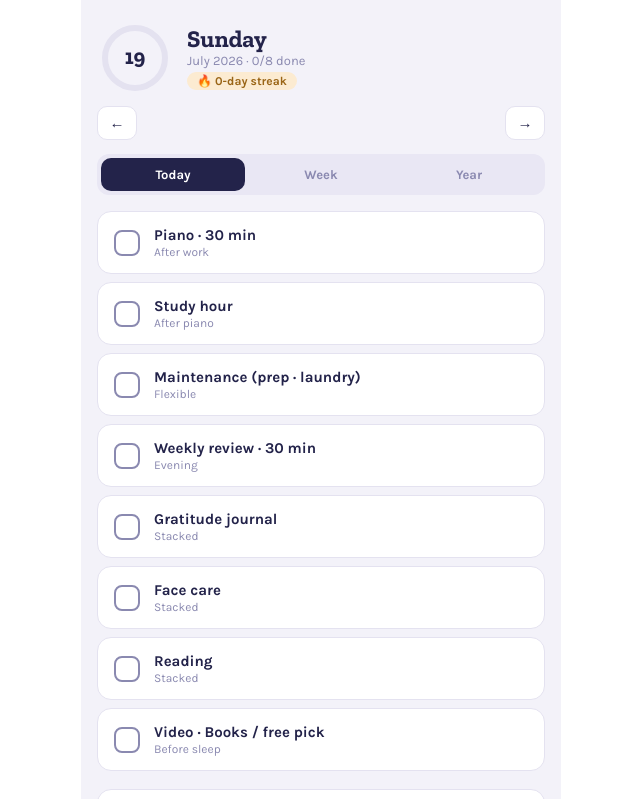
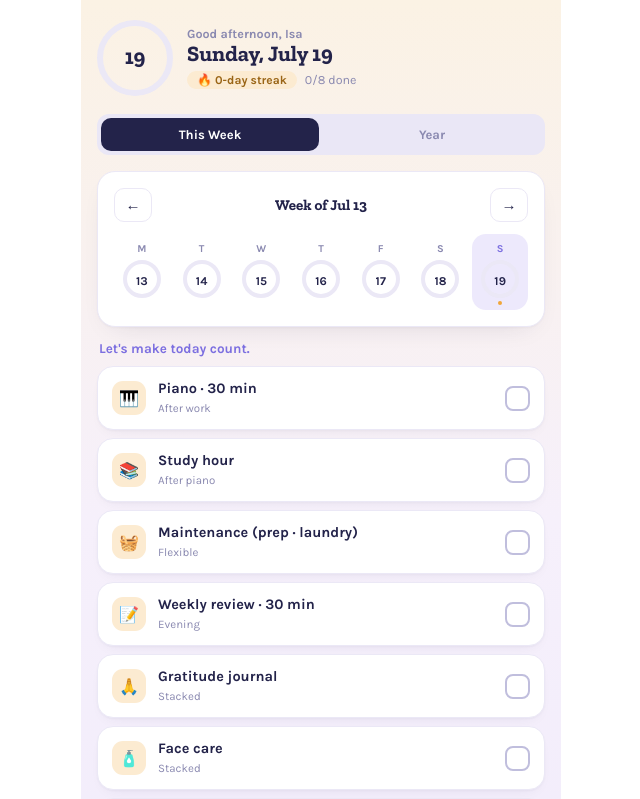
Before and after one commit to Isahepi/habit-tracker, a React (Vite) app: page / in a window 1280 px wide. Shown: the top 799 px of the page, without its empty margins (319-959 px from the left). Built offline with nearby package versions, Linux system fonts and the light colour scheme.

Commit message:
new website design

```diff
--- a/src/App.jsx
+++ b/src/App.jsx
@@ -1,19 +1,45 @@
 import { useState, useEffect, useCallback } from "react";
+
+/* ---------- identity ---------- */
+const USER_NAME = "Isa";
 
 /* ---------- palette & type ---------- */
 const C = {
-  bg: "#F3F2F9",
+  bgTop: "#FBF2E4",
+  bgMid: "#F6F0FB",
+  bgBottom: "#EFEAFB",
   card: "#FFFFFF",
   ink: "#23234A",
   sub: "#8A89B0",
-  line: "#E4E2F0",
+  subFaint: "#C0BEDD",
+  line: "#EBE8F6",
   accent: "#F0A63A",
+  accentDeep: "#D98A1B",
   accentSoft: "#FCEBD1",
-  done: "#23234A",
+  violet: "#7C6FE0",
+  violetSoft: "#EDE9FC",
+  success: "#2E9E5B",
+  successSoft: "#E1F5E9",
 };
 
 const FONTS = `
-@import url('https://fonts.googleapis.com/css2?family=Zilla+Slab:wght@500;600;700&family=Karla:wght@400;500;700&display=swap');
+@import url('https://fonts.googleapis.com/css2?family=Zilla+Slab:wght@500;600;700&family=Karla:wght@400;500;700;800&display=swap');
+
+@keyframes fadeSlideIn {
+  from { opacity: 0; transform: translateY(8px); }
+  to { opacity: 1; transform: translateY(0); }
+}
+@keyframes ringGlow {
+  0%, 100% { filter: drop-shadow(0 0 0px rgba(240,166,58,0)); }
+  50% { filter: drop-shadow(0 0 12px rgba(240,166,58,.65)); }
+}
+@keyframes popIn {
+  0% { transform: scale(0.85); opacity: 0; }
+  60% { transform: scale(1.06); opacity: 1; }
+  100% { transform: scale(1); }
+}
+* { box-sizing: border-box; }
+button { font: inherit; }
 `;
 
 /* ---------- date helpers ---------- */
@@ -89,6 +115,25 @@ function habitsFor(date) {
   return list;
 }
 
+const ICONS = {
+  gym: "🏋️",
+  piano: "🎹",
+  study: "📚",
+  cleaning: "🧹",
+  tennis: "🎾",
+  padel: "🏓",
+  insta: "📸",
+  buffer: "🌿",
+  social: "🎉",
+  biz: "💼",
+  maint: "🧺",
+  review: "📝",
+  gratitude: "🙏",
+  facecare: "🧴",
+  reading: "📖",
+  video: "🎬",
+};
+
 /* ---------- storage (browser localStorage — stays on this device) ---------- */
 const STORE_KEY = "isa-tracker-2026";
 
@@ -109,39 +154,71 @@ async function saveData(data) {
   }
 }
 
+/* ---------- copy ---------- */
+function greetingWord() {
+  const h = new Date().getHours();
+  if (h < 5) return "Still up";
+  if (h < 12) return "Good morning";
+  if (h < 18) return "Good afternoon";
+  return "Good evening";
+}
+
+function motivation(pct, doneCount) {
+  if (pct >= 1) return "Perfect day. You're unstoppable. 🎉";
+  if (pct >= 0.75) return "So close — finish it out.";
+  if (pct >= 0.4) return "Good momentum, keep going.";
+  if (doneCount > 0) return "Nice start — keep it up.";
+  return "Let's make today count.";
+}
+
 /* ---------- small pieces ---------- */
-function DayRing({ pct, dateNum }) {
-  const r = 30;
+function DayRing({ pct, dateNum, size = 76, stroke = 6, glow = false }) {
+  const r = (size - stroke) / 2;
+  const c = size / 2;
   const circ = 2 * Math.PI * r;
+  const gradId = `ring-grad-${size}`;
   return (
-    <svg width="76" height="76" viewBox="0 0 76 76">
-      <circle cx="38" cy="38" r={r} fill="none" stroke={C.line} strokeWidth="6" />
+    <svg
+      width={size}
+      height={size}
+      viewBox={`0 0 ${size} ${size}`}
+      style={{ animation: glow && pct >= 1 ? "ringGlow 2.2s ease-in-out infinite" : "none" }}
+    >
+      <defs>
+        <linearGradient id={gradId} x1="0%" y1="0%" x2="100%" y2="100%">
+          <stop offset="0%" stopColor={C.accent} />
+          <stop offset="100%" stopColor={C.violet} />
+        </linearGradient>
+      </defs>
+      <circle cx={c} cy={c} r={r} fill="none" stroke={C.line} strokeWidth={stroke} />
       <circle
-        cx="38"
-        cy="38"
+        cx={c}
+        cy={c}
         r={r}
         fill="none"
-        stroke={C.accent}
-        strokeWidth="6"
+        stroke={`url(#${gradId})`}
+        strokeWidth={stroke}
         strokeLinecap="round"
         strokeDasharray={circ}
         strokeDashoffset={circ * (1 - pct)}
-        transform="rotate(-90 38 38)"
-        style={{ transition: "stroke-dashoffset .4s ease" }}
+        transform={`rotate(-90 ${c} ${c})`}
+        style={{ transition: "stroke-dashoffset .5s cubic-bezier(.4,0,.2,1)" }}
       />
+      {dateNum != null && (
         <text
-        x="38"
-        y="44"
+          x={c}
+          y={c + size * 0.08}
           textAnchor="middle"
           style={{
             fontFamily: "'Zilla Slab', serif",
-          fontSize: 22,
+            fontSize: size * 0.29,
             fontWeight: 700,
             fill: C.ink,
           }}
         >
           {dateNum}
         </text>
+      )}
     </svg>
   );
 }
@@ -153,42 +230,45 @@ function HabitRow({ habit, done, onToggle }) {
       style={{
         display: "flex",
         alignItems: "center",
-        gap: 14,
+        gap: 12,
         width: "100%",
-        padding: "14px 16px",
+        padding: "13px 14px",
         background: done ? C.ink : C.card,
         border: `1px solid ${done ? C.ink : C.line}`,
-        borderRadius: 14,
+        borderRadius: 16,
         cursor: "pointer",
         textAlign: "left",
-        transition: "background .15s ease",
+        boxShadow: done
+          ? "0 6px 16px -6px rgba(35,35,74,.4)"
+          : "0 1px 2px rgba(35,35,74,.03), 0 6px 16px -10px rgba(35,35,74,.12)",
+        transition: "background .18s ease, box-shadow .18s ease, transform .12s ease",
       }}
+      onMouseDown={(e) => (e.currentTarget.style.transform = "scale(.985)")}
+      onMouseUp={(e) => (e.currentTarget.style.transform = "scale(1)")}
+      onMouseLeave={(e) => (e.currentTarget.style.transform = "scale(1)")}
     >
       <span
         style={{
-          width: 26,
-          height: 26,
-          minWidth: 26,
-          borderRadius: 8,
-          border: `2px solid ${done ? C.accent : C.sub}`,
-          background: done ? C.accent : "transparent",
+          width: 34,
+          height: 34,
+          minWidth: 34,
+          borderRadius: 11,
+          background: done ? "rgba(255,255,255,.12)" : C.accentSoft,
           display: "flex",
           alignItems: "center",
           justifyContent: "center",
-          color: C.ink,
-          fontWeight: 700,
-          fontSize: 15,
+          fontSize: 16,
         }}
       >
-        {done ? "✓" : ""}
+        {ICONS[habit.id] || "✨"}
       </span>
-      <span style={{ flex: 1 }}>
+      <span style={{ flex: 1, minWidth: 0 }}>
         <span
           style={{
             display: "block",
             fontFamily: "'Karla', sans-serif",
             fontWeight: 700,
-            fontSize: 15,
+            fontSize: 14.5,
             color: done ? "#FFFFFF" : C.ink,
             textDecoration: done ? "line-through" : "none",
             textDecorationColor: C.accent,
@@ -200,21 +280,95 @@ function HabitRow({ habit, done, onToggle }) {
         <span
           style={{
             fontFamily: "'Karla', sans-serif",
-            fontSize: 12,
+            fontSize: 11.5,
             color: done ? "#B9B8D6" : C.sub,
           }}
         >
           {habit.time}
         </span>
       </span>
+      <span
+        style={{
+          width: 25,
+          height: 25,
+          minWidth: 25,
+          borderRadius: 8,
+          border: `2px solid ${done ? C.accent : C.subFaint}`,
+          background: done ? C.accent : "transparent",
+          display: "flex",
+          alignItems: "center",
+          justifyContent: "center",
+          color: C.ink,
+          fontWeight: 700,
+          fontSize: 14,
+          transform: done ? "scale(1.05)" : "scale(1)",
+          transition: "transform .18s cubic-bezier(.34,1.56,.64,1), background .18s, border-color .18s",
+        }}
+      >
+        {done ? "✓" : ""}
+      </span>
     </button>
   );
 }
 
+function StatCard({ label, value, icon }) {
+  return (
+    <div
+      style={{
+        flex: 1,
+        background: C.card,
+        border: `1px solid ${C.line}`,
+        borderRadius: 16,
+        padding: "16px 16px",
+        boxShadow: "0 1px 2px rgba(35,35,74,.03), 0 10px 24px -14px rgba(35,35,74,.18)",
+      }}
+    >
+      <div style={{ fontSize: 20, marginBottom: 6 }}>{icon}</div>
+      <div style={{ fontFamily: "'Zilla Slab', serif", fontWeight: 700, fontSize: 24, color: C.ink }}>
+        {value}
+      </div>
+      <div style={{ fontSize: 12, color: C.sub, fontWeight: 700 }}>{label}</div>
+    </div>
+  );
+}
+
+const cardStyle = {
+  background: C.card,
+  border: `1px solid ${C.line}`,
+  borderRadius: 18,
+  padding: 16,
+  boxShadow: "0 1px 2px rgba(35,35,74,.03), 0 10px 28px -16px rgba(35,35,74,.18)",
+};
+
+const navBtn = {
+  width: 38,
+  height: 34,
+  borderRadius: 10,
+  border: `1px solid ${C.line}`,
+  background: C.card,
+  color: C.ink,
+  cursor: "pointer",
+  fontSize: 15,
+  fontFamily: "'Karla', sans-serif",
+};
+
+const counterBtn = {
+  width: 30,
+  height: 30,
+  borderRadius: 8,
+  border: `1px solid ${C.line}`,
+  background: C.card,
+  color: C.ink,
+  fontSize: 17,
+  fontWeight: 700,
+  cursor: "pointer",
+  fontFamily: "'Karla', sans-serif",
+};
+
 /* ---------- main ---------- */
 export default function HabitTracker() {
   const [data, setData] = useState(null);
-  const [tab, setTab] = useState("today");
+  const [tab, setTab] = useState("week");
   const [viewDate, setViewDate] = useState(new Date());
 
   useEffect(() => {
@@ -234,7 +388,7 @@ export default function HabitTracker() {
       <div
         style={{
           minHeight: "100vh",
-          background: C.bg,
+          background: `linear-gradient(180deg, ${C.bgTop} 0%, ${C.bgMid} 50%, ${C.bgBottom} 100%)`,
           display: "flex",
           alignItems: "center",
           justifyContent: "center",
@@ -286,9 +440,9 @@ export default function HabitTracker() {
     return s;
   })();
 
-  const shiftDay = (n) => {
+  const shiftWeek = (n) => {
     const d = new Date(viewDate);
-    d.setDate(d.getDate() + n);
+    d.setDate(d.getDate() + n * 7);
     setViewDate(d);
   };
 
@@ -354,7 +508,7 @@ export default function HabitTracker() {
     <div
       style={{
         minHeight: "100vh",
-        background: C.bg,
+        background: `linear-gradient(180deg, ${C.bgTop} 0%, ${C.bgMid} 45%, ${C.bgBottom} 100%)`,
         fontFamily: "'Karla', sans-serif",
         color: C.ink,
         padding: "20px 16px 40px",
@@ -365,25 +519,33 @@ export default function HabitTracker() {
       <style>{FONTS}</style>
 
       {/* header */}
-      <div style={{ display: "flex", alignItems: "center", gap: 14, marginBottom: 6 }}>
-        <DayRing pct={pct} dateNum={viewDate.getDate()} />
-        <div style={{ flex: 1 }}>
+      <div style={{ display: "flex", alignItems: "center", gap: 14, marginBottom: 18 }}>
+        <DayRing pct={pct} dateNum={viewDate.getDate()} glow={isToday} />
+        <div style={{ flex: 1, minWidth: 0 }}>
+          <div style={{ color: C.sub, fontSize: 12.5, fontWeight: 700 }}>
+            {greetingWord()}, {USER_NAME}
+          </div>
           <div
             style={{
               fontFamily: "'Zilla Slab', serif",
               fontWeight: 700,
-              fontSize: 24,
-              lineHeight: 1.1,
+              fontSize: 22,
+              lineHeight: 1.15,
             }}
           >
-            {dayName}
-          </div>
-          <div style={{ color: C.sub, fontSize: 13 }}>
-            {monthName} {viewDate.getFullYear()} · {doneCount}/{habits.length} done
+            {dayName}, {monthName} {viewDate.getDate()}
           </div>
           <div
             style={{
-              marginTop: 4,
+              marginTop: 5,
+              display: "flex",
+              alignItems: "center",
+              gap: 8,
+              flexWrap: "wrap",
+            }}
+          >
+            <span
+              style={{
                 display: "inline-block",
                 background: C.accentSoft,
                 color: "#9A6516",
@@ -394,33 +556,12 @@ export default function HabitTracker() {
               }}
             >
               🔥 {streak}-day streak
+            </span>
+            <span style={{ color: C.sub, fontSize: 12.5 }}>
+              {doneCount}/{habits.length} done
+            </span>
           </div>
         </div>
-      </div>
-
-      {/* date nav */}
-      <div
-        style={{
-          display: "flex",
-          alignItems: "center",
-          justifyContent: "space-between",
-          margin: "10px 0 14px",
-        }}
-      >
-        <button onClick={() => shiftDay(-1)} style={navBtn}>
-          ←
-        </button>
-        {!isToday && (
-          <button
-            onClick={() => setViewDate(new Date())}
-            style={{ ...navBtn, width: "auto", padding: "6px 16px", fontWeight: 700 }}
-          >
-            Back to today
-          </button>
-        )}
-        <button onClick={() => shiftDay(1)} style={navBtn}>
-           →
-        </button>
       </div>
 
       {/* tabs */}
@@ -428,19 +569,146 @@ export default function HabitTracker() {
         style={{
           display: "flex",
           gap: 4,
-          background: "#E9E7F4",
+          background: "#EAE7F6",
           borderRadius: 12,
           padding: 4,
           marginBottom: 16,
         }}
       >
-        {seg("today", "Today")}
-        {seg("week", "Week")}
+        {seg("week", "This Week")}
         {seg("year", "Year")}
       </div>
 
-      {tab === "today" && (
+      {tab === "week" && (
         <>
+          {/* week nav + strip */}
+          <div style={cardStyle}>
+            <div
+              style={{
+                display: "flex",
+                alignItems: "center",
+                justifyContent: "space-between",
+                marginBottom: 12,
+              }}
+            >
+              <button onClick={() => shiftWeek(-1)} style={navBtn}>
+                ←
+              </button>
+              <div style={{ fontFamily: "'Zilla Slab', serif", fontWeight: 700, fontSize: 15 }}>
+                Week of {monday.toLocaleDateString("en-US", { month: "short", day: "numeric" })}
+              </div>
+              <button onClick={() => shiftWeek(1)} style={navBtn}>
+                →
+              </button>
+            </div>
+
+            <div style={{ display: "flex", justifyContent: "space-between", gap: 4 }}>
+              {weekDays.map(({ d, pct: p }) => {
+                const key = toKey(d);
+                const selected = key === dKey;
+                const today = key === toKey(new Date());
+                return (
+                  <button
+                    key={key}
+                    onClick={() => setViewDate(d)}
+                    style={{
+                      flex: 1,
+                      border: "none",
+                      background: selected ? C.violetSoft : "transparent",
+                      borderRadius: 14,
+                      padding: "8px 2px",
+                      cursor: "pointer",
+                      display: "flex",
+                      flexDirection: "column",
+                      alignItems: "center",
+                      gap: 5,
+                      fontFamily: "'Karla', sans-serif",
+                      transition: "background .15s",
+                    }}
+                  >
+                    <span
+                      style={{
+                        fontSize: 10.5,
+                        color: selected ? C.violet : C.sub,
+                        fontWeight: 700,
+                      }}
+                    >
+                      {d.toLocaleDateString("en-US", { weekday: "narrow" })}
+                    </span>
+                    <span style={{ position: "relative" }}>
+                      <DayRing pct={p} size={38} stroke={4} />
+                      <span
+                        style={{
+                          position: "absolute",
+                          inset: 0,
+                          display: "flex",
+                          alignItems: "center",
+                          justifyContent: "center",
+                          fontSize: 12,
+                          fontWeight: 700,
+                          color: C.ink,
+                        }}
+                      >
+                        {d.getDate()}
+                      </span>
+                      {today && (
+                        <span
+                          style={{
+                            position: "absolute",
+                            bottom: -3,
+                            left: "50%",
+                            transform: "translateX(-50%)",
+                            width: 4,
+                            height: 4,
+                            borderRadius: "50%",
+                            background: C.accent,
+                          }}
+                        />
+                      )}
+                    </span>
+                  </button>
+                );
+              })}
+            </div>
+
+            {!isToday && (
+              <button
+                onClick={() => setViewDate(new Date())}
+                style={{
+                  marginTop: 12,
+                  width: "100%",
+                  padding: "8px 0",
+                  borderRadius: 10,
+                  border: `1px solid ${C.line}`,
+                  background: "transparent",
+                  color: C.sub,
+                  fontWeight: 700,
+                  fontSize: 12.5,
+                  cursor: "pointer",
+                  fontFamily: "'Karla', sans-serif",
+                }}
+              >
+                Back to today
+              </button>
+            )}
+          </div>
+
+          {/* selected day checklist */}
+          <div key={dKey} style={{ animation: "fadeSlideIn .3s ease", marginTop: 14 }}>
+            {isToday && (
+              <div
+                style={{
+                  fontSize: 13.5,
+                  fontWeight: 700,
+                  color: pct >= 1 ? C.success : C.violet,
+                  marginBottom: 10,
+                  paddingLeft: 2,
+                }}
+              >
+                {motivation(pct, doneCount)}
+              </div>
+            )}
+
             <div style={{ display: "flex", flexDirection: "column", gap: 8 }}>
               {habits.map((h) => (
                 <HabitRow
@@ -453,15 +721,7 @@ export default function HabitTracker() {
             </div>
 
             {/* weekly goals card */}
-          <div
-            style={{
-              marginTop: 18,
-              background: C.card,
-              border: `1px solid ${C.line}`,
-              borderRadius: 14,
-              padding: 16,
-            }}
-          >
+            <div style={{ ...cardStyle, marginTop: 14 }}>
               <div
                 style={{
                   fontFamily: "'Zilla Slab', serif",
@@ -481,7 +741,7 @@ export default function HabitTracker() {
                 }}
               >
                 <span style={{ fontSize: 14 }}>
-                Podcasts <span style={{ color: C.sub }}>(goal 3)</span>
+                  🎧 Podcasts <span style={{ color: C.sub }}>(goal 3)</span>
                 </span>
                 <span style={{ display: "flex", alignItems: "center", gap: 10 }}>
                   <button
@@ -497,7 +757,7 @@ export default function HabitTracker() {
                       fontSize: 20,
                       minWidth: 22,
                       textAlign: "center",
-                    color: week.podcasts >= 3 ? "#2E7D46" : C.ink,
+                      color: week.podcasts >= 3 ? C.success : C.ink,
                     }}
                   >
                     {week.podcasts}
@@ -516,8 +776,8 @@ export default function HabitTracker() {
                   display: "flex",
                   alignItems: "center",
                   gap: 10,
-                background: week.takeaway ? C.accentSoft : "transparent",
-                border: `1px solid ${week.takeaway ? C.accent : C.line}`,
+                  background: week.takeaway ? C.successSoft : "transparent",
+                  border: `1px solid ${week.takeaway ? C.success : C.line}`,
                   borderRadius: 10,
                   padding: "10px 12px",
                   width: "100%",
@@ -528,102 +788,31 @@ export default function HabitTracker() {
                   color: C.ink,
                 }}
               >
-              <span>{week.takeaway ? "✓" : "○"}</span> 1 takeaway written this week
+                <span>{week.takeaway ? "✓" : "○"}</span> ✍️ 1 takeaway written this week
               </button>
+            </div>
+
+            <div
+              style={{
+                marginTop: 12,
+                fontSize: 12,
+                color: C.sub,
+                textAlign: "center",
+              }}
+            >
+              A day counts toward your streak at 75%+.
+            </div>
           </div>
         </>
       )}
 
-      {tab === "week" && (
-        <div style={{ background: C.card, border: `1px solid ${C.line}`, borderRadius: 14, padding: 16 }}>
-          <div
-            style={{
-              fontFamily: "'Zilla Slab', serif",
-              fontWeight: 700,
-              fontSize: 16,
-              marginBottom: 14,
-            }}
-          >
-            Week of {monday.toLocaleDateString("en-US", { month: "short", day: "numeric" })}
+      {tab === "year" && (
+        <div style={{ display: "flex", flexDirection: "column", gap: 14, animation: "fadeSlideIn .3s ease" }}>
+          <div style={{ display: "flex", gap: 10 }}>
+            <StatCard label="Current streak" value={`${streak}d`} icon="🔥" />
+            <StatCard label="Habits checked" value={totalChecks} icon="✅" />
           </div>
-          <div style={{ display: "flex", justifyContent: "space-between", gap: 6 }}>
-            {weekDays.map(({ d, pct: p }) => {
-              const today = toKey(d) === toKey(new Date());
-              return (
-                <button
-                  key={toKey(d)}
-                  onClick={() => {
-                    setViewDate(d);
-                    setTab("today");
-                  }}
-                  style={{
-                    flex: 1,
-                    border: "none",
-                    background: "transparent",
-                    cursor: "pointer",
-                    display: "flex",
-                    flexDirection: "column",
-                    alignItems: "center",
-                    gap: 6,
-                    fontFamily: "'Karla', sans-serif",
-                  }}
-                >
-                  <span style={{ fontSize: 11, color: C.sub, fontWeight: 700 }}>
-                    {d.toLocaleDateString("en-US", { weekday: "narrow" })}
-                  </span>
-                  <span
-                    style={{
-                      width: 34,
-                      height: 34,
-                      borderRadius: "50%",
-                      display: "flex",
-                      alignItems: "center",
-                      justifyContent: "center",
-                      fontSize: 13,
-                      fontWeight: 700,
-                      color: p >= 0.75 ? "#fff" : C.ink,
-                      background:
-                        p >= 0.75 ? C.ink : p > 0 ? C.accentSoft : "#EFEDF8",
-                      border: today ? `2px solid ${C.accent}` : "2px solid transparent",
-                    }}
-                  >
-                    {d.getDate()}
-                  </span>
-                  <span style={{ fontSize: 10, color: C.sub }}>
-                    {Math.round(p * 100)}%
-                  </span>
-                </button>
-              );
-            })}
-          </div>
-          <div
-            style={{
-              marginTop: 16,
-              paddingTop: 14,
-              borderTop: `1px solid ${C.line}`,
-              fontSize: 13,
-              color: C.sub,
-            }}
-          >
-            Tap a day to open its checklist. A day counts toward your streak at 75%+.
-          </div>
-        </div>
-      )}
-
-      {tab === "year" && (
-        <div style={{ display: "flex", flexDirection: "column", gap: 14 }}>
-          <div style={{ display: "flex", gap: 10 }}>
-            <StatCard label="Current streak" value={`${streak}d`} />
-            <StatCard label="Habits checked" value={totalChecks} />
-          </div>
-          <div
-            style={{
-              background: C.card,
-              border: `1px solid ${C.line}`,
-              borderRadius: 14,
-              padding: 16,
-            }}
-          >
+          <div style={cardStyle}>
             <div
               style={{
                 fontFamily: "'Zilla Slab', serif",
@@ -652,8 +841,8 @@ export default function HabitTracker() {
                     style={{
                       width: "100%",
                       height: `${Math.max(4, p * 100)}%`,
-                      background: p > 0 ? C.accent : C.line,
-                      borderRadius: 4,
+                      background: p > 0 ? `linear-gradient(180deg, ${C.accent}, ${C.violet})` : C.line,
+                      borderRadius: 5,
                       transition: "height .3s",
                     }}
                   />
@@ -672,53 +861,3 @@ export default function HabitTracker() {
     </div>
   );
 }
-
-const navBtn = {
-  width: 40,
-  height: 34,
-  borderRadius: 10,
-  border: `1px solid ${C.line}`,
-  background: C.card,
-  color: C.ink,
-  cursor: "pointer",
-  fontSize: 15,
-  fontFamily: "'Karla', sans-serif",
-};
-
-const counterBtn = {
-  width: 30,
-  height: 30,
-  borderRadius: 8,
-  border: `1px solid ${C.line}`,
-  background: C.card,
-  color: C.ink,
-  fontSize: 17,
-  fontWeight: 700,
-  cursor: "pointer",
-  fontFamily: "'Karla', sans-serif",
-};
-
-function StatCard({ label, value }) {
-  return (
-    <div
-      style={{
-        flex: 1,
-        background: C.card,
-        border: `1px solid ${C.line}`,
-        borderRadius: 14,
-        padding: "14px 16px",
-      }}
-    >
-      <div
-        style={{
-          fontFamily: "'Zilla Slab', serif",
-          fontWeight: 700,
-          fontSize: 24,
-        }}
-      >
-        {value}
-      </div>
-      <div style={{ fontSize: 12, color: C.sub, fontWeight: 700 }}>{label}</div>
-    </div>
-  );
-}
```
Lines whose indentation alone changed are shown as unchanged.
